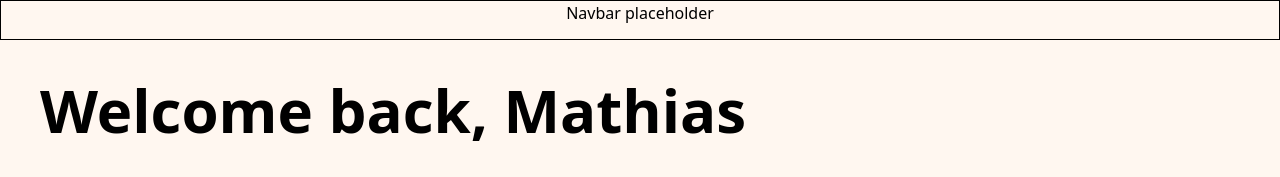
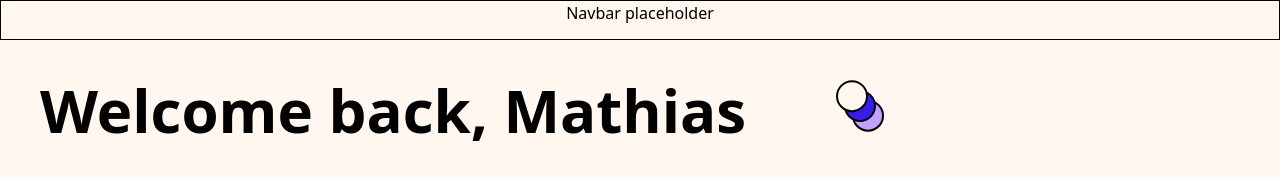
Before and after one commit to t-holmquist/learning-platform, a Next.js app: page /dashboard in a window 1280 px wide. Shown: the top 177 px of the page. Built offline with nearby package versions, Linux system fonts and the light colour scheme.

Commit message:
Feat: Logo circle component. Added to dashboard.

```diff
--- a/app/dashboard/page.tsx
+++ b/app/dashboard/page.tsx
@@ -1,6 +1,7 @@
 import Achievements from "@/components/ui/achievements";
 import ContinueLessonCard from "@/components/ui/continueLessonCard";
 import LearningGoal from "@/components/ui/LearningGoal";
+import MotionCircles from "@/components/ui/motionCircles";
 import { ProgressBar } from "@/components/ui/progressBar";
 import RecommendedLessons from "@/components/ui/recommendedLessons";
 import XpCard from "@/components/ui/xpCard";
@@ -13,7 +14,13 @@ export default function Dashboard() {
       </nav>
       <section className="flex p-5 sm:p-10 flex-col gap-8 sm:flex-row justify-between items-center">
         <div className="flex flex-col gap-8">
-          <h1 className="font-black text-3xl sm:text-6xl">Welcome back, Mathias</h1>
+          <div className="relative">
+            <h1 className="font-black text-3xl sm:text-6xl">Welcome back, Mathias</h1>
+            {/* Motion circles - hidden on mobile */}
+            <div className="hidden sm:block">
+              <MotionCircles />
+            </div>
+          </div>
           <h2 className="font-bold text-2xl">Keep Learning</h2>
           <ContinueLessonCard />
           <h2 className="font-bold text-2xl">Total Course Progression</h2>
--- a/app/sign-in/page.tsx
+++ b/app/sign-in/page.tsx
@@ -4,6 +4,7 @@ import Button from '@/components/ui/button'
 import Image from 'next/image'
 import Link from 'next/link'
 import { motion } from 'motion/react';
+import MotionCircles from '@/components/ui/motionCircles';
 
 
 const SignUp = () => {
@@ -36,44 +37,7 @@ const SignUp = () => {
                 {/* Motion circles */}
                 <div className='relative'>
                     <h1 className='font-black text-5xl'>Sign in</h1>
-                    <motion.figure
-                    initial={{y: 10}}
-                    animate={{y: 20}}
-                    transition={{
-                        repeat: Infinity,
-                        repeatType: 'reverse',
-                        ease: 'easeInOut',
-                        duration: 5,
-                    }}
-                    className='absolute top-0 right-0 w-8 h-8 border-2 bg-accent rounded-full'>
-
-                    </motion.figure>
-                    <motion.figure
-                    initial={{y: 20}}
-                    animate={{y: 10}}
-                    transition={{
-                        repeat: Infinity,
-                        repeatType: 'reverse',
-                        ease: 'easeInOut',
-                        duration: 5,
-                        delay: 0.5,
-                    }}
-                    className='absolute top-0 right-2 w-8 h-8 border-2 bg-primary rounded-full'>
-
-                    </motion.figure>
-                    <motion.figure
-                    initial={{y: 30}}
-                    animate={{y: 0}}
-                    transition={{
-                        repeat: Infinity,
-                        repeatType: 'reverse',
-                        ease: 'easeInOut',
-                        duration: 5,
-                        delay: 0.9,
-                    }}
-                    className='absolute top-0 right-4 w-8 h-8 border-2 bg-bg-sand rounded-full'>
-                    </motion.figure>
-
+                    <MotionCircles />
                 </div>
                 <div className='flex flex-col gap-2'>
                     <label className='font-bold' htmlFor="email">Email:*</label>
--- /dev/null
+++ b/components/ui/motionCircles.tsx
@@ -0,0 +1,50 @@
+'use client'
+
+import { motion } from 'motion/react'
+import React from 'react'
+
+const MotionCircles = () => {
+  return (
+    <>
+        <motion.figure
+        initial={{y: 10}}
+        animate={{y: 20}}
+        transition={{
+            repeat: Infinity,
+            repeatType: 'reverse',
+            ease: 'easeInOut',
+            duration: 5,
+        }}
+        className='absolute top-0 right-0 w-8 h-8 border-2 bg-accent rounded-full'>
+
+        </motion.figure>
+        <motion.figure
+        initial={{y: 20}}
+        animate={{y: 10}}
+        transition={{
+            repeat: Infinity,
+            repeatType: 'reverse',
+            ease: 'easeInOut',
+            duration: 5,
+            delay: 0.5,
+        }}
+        className='absolute top-0 right-2 w-8 h-8 border-2 bg-primary rounded-full'>
+
+        </motion.figure>
+        <motion.figure
+        initial={{y: 30}}
+        animate={{y: 0}}
+        transition={{
+            repeat: Infinity,
+            repeatType: 'reverse',
+            ease: 'easeInOut',
+            duration: 5,
+            delay: 0.9,
+        }}
+        className='absolute top-0 right-4 w-8 h-8 border-2 bg-bg-sand rounded-full'>
+        </motion.figure>
+    </>
+  )
+}
+
+export default MotionCircles
```
